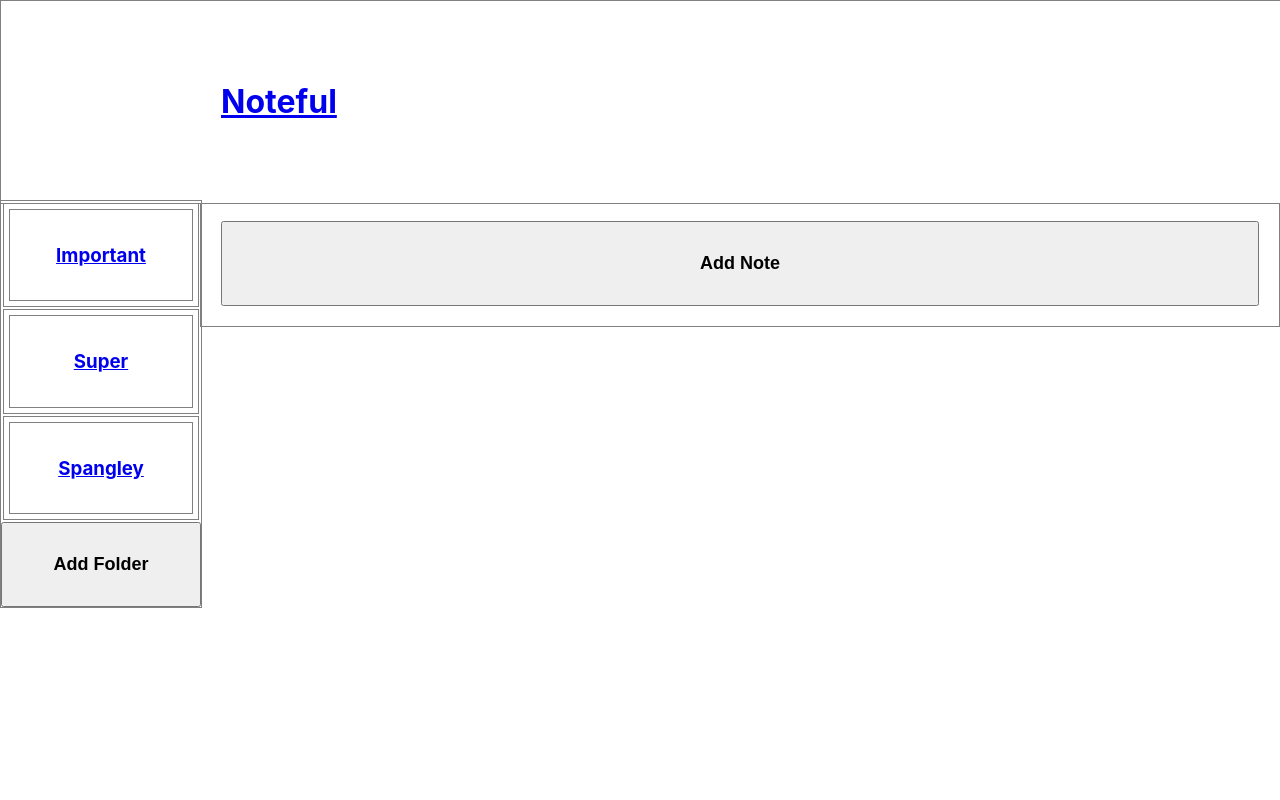
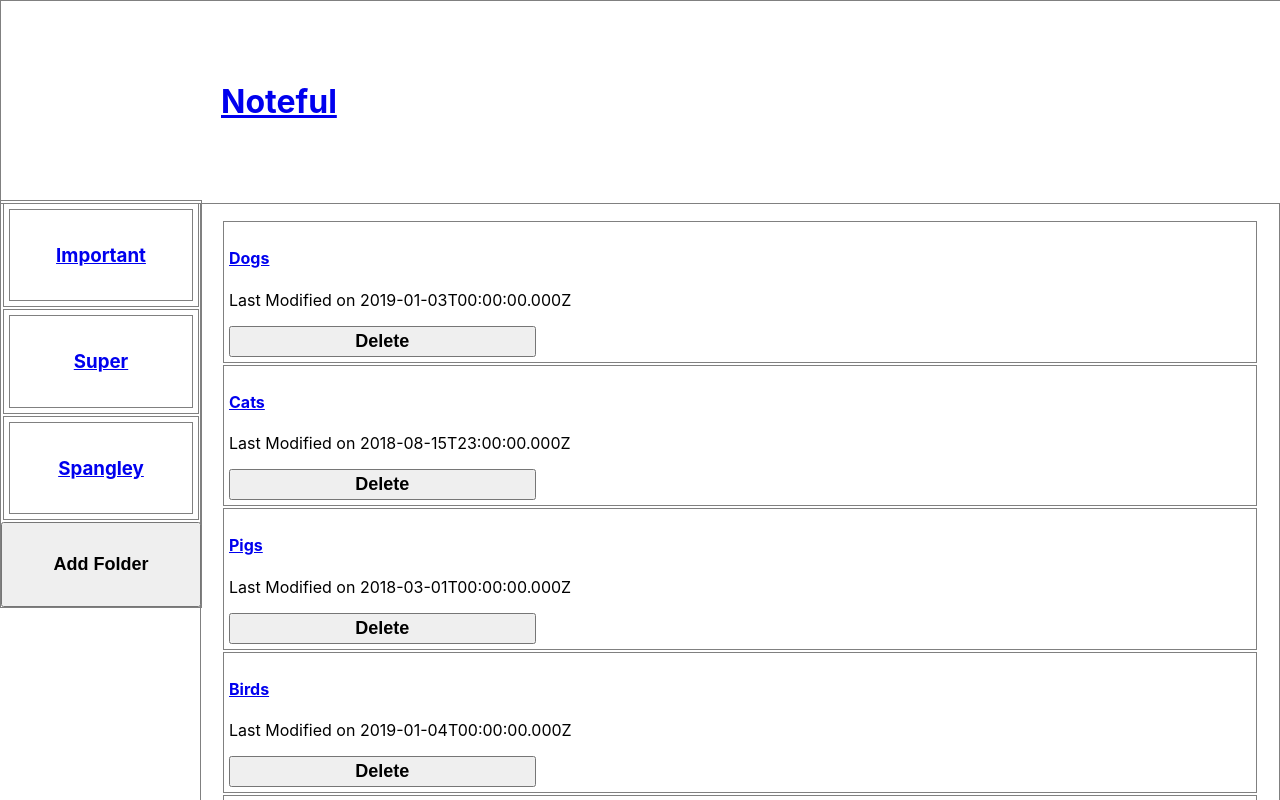
Before and after one commit to katiewrennhansen/noteful, a React (Create React App) app: page / in a window 1280 px wide. Shown: the top 800 px of the page. Built offline with nearby package versions, Linux system fonts and the light colour scheme.

Commit message:
list items all show at start

```diff
--- a/src/components/NoteList/NoteList.js
+++ b/src/components/NoteList/NoteList.js
@@ -7,7 +7,17 @@ import Note from '../Note/Note'
 class NoteList extends Component{
   render() {
         const notes = this.props.notes.map(note => {
-            if (note.folderId === this.props.folderId) {
+            if (!this.props.folderId) {
+                return (
+                    <div key={note.id}>
+                    <Note
+                        data={note}
+                        name={note.name}
+                        modified={note.modified}
+                    />
+                    </div>
+                )
+            } else if (note.folderId === this.props.folderId) {
                 return (
                     <div key={note.id}>
                     <Note
@@ -19,7 +29,6 @@ class NoteList extends Component{
                 )
             }
         })
-
 
         return (
         <main className='main'>
```
